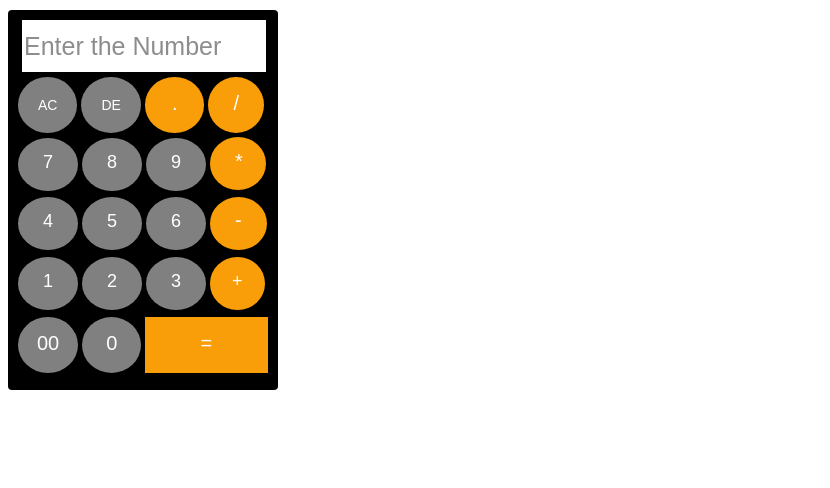
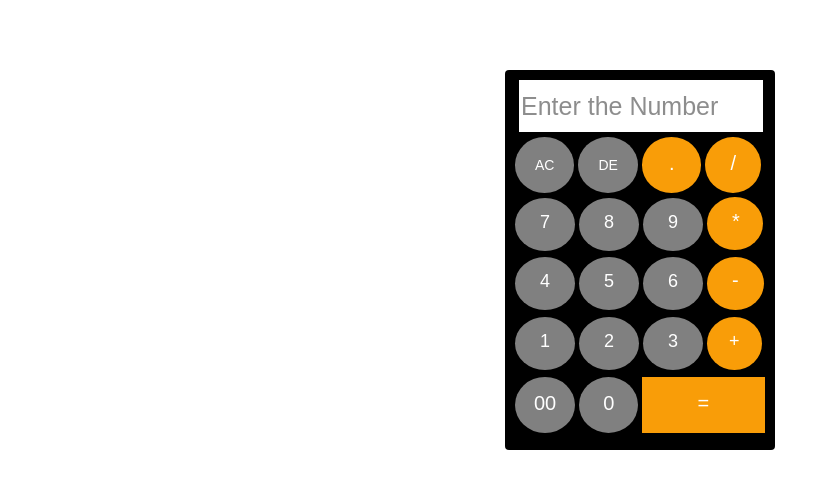
Before and after one commit to priyanshi-ag18/Calculator, a plain HTML site: page index.html in a window 1280 px wide. Shown: the whole page, without its empty margins (0-830 px from the left). Drawn offline with Linux system fonts and the light colour scheme.

Commit message:
Update style.css

```diff
--- a/style.css
+++ b/style.css
@@ -142,6 +142,8 @@
     height: 380px;
     width: 270px;
     border-radius: 4px;
+    margin:auto;
+    margin-top: 70px;
 }
 .calculator{
     margin-left: 10px;
```
